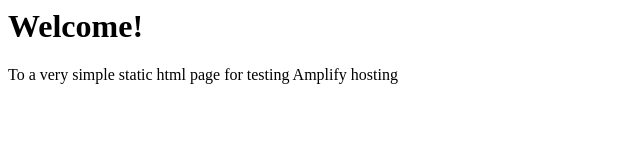
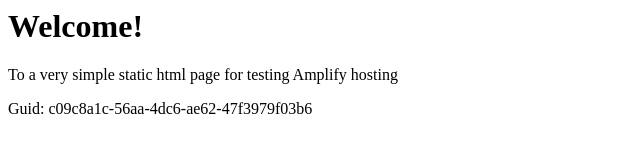
Before and after one commit to amplify-github-test-hkg/Github-PR-Commit-Integration-Test-DoNotTouch-Gith-OKSLNVO2-v1-preprod-ap-east-1, a website: page src/index.html in a window 1280 px wide. Shown: the whole page, without its empty margins (0-640 px from the left). Drawn offline with Linux system fonts and the light colour scheme.

Commit message:
commit from integ tests

```diff
--- a/src/index.html
+++ b/src/index.html
@@ -1,3 +1,5 @@
+
+
 <html lang="en">
 
 <head>
@@ -10,6 +12,6 @@
 <body>
     <h1>Welcome!</h1>
     <p>To a very simple static html page for testing Amplify hosting</p>
-</body>
+    <p>Guid: c09c8a1c-56aa-4dc6-ae62-47f3979f03b6</p></body>
 
 </html>
```
